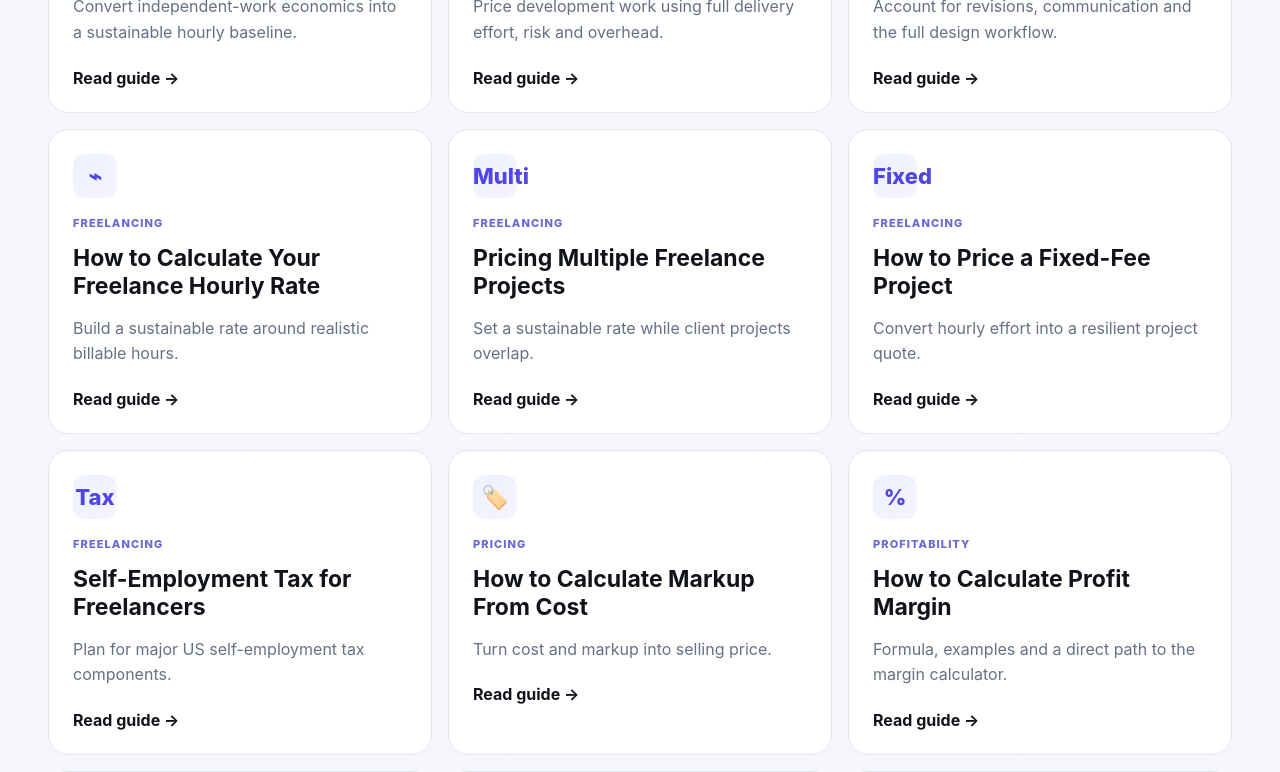
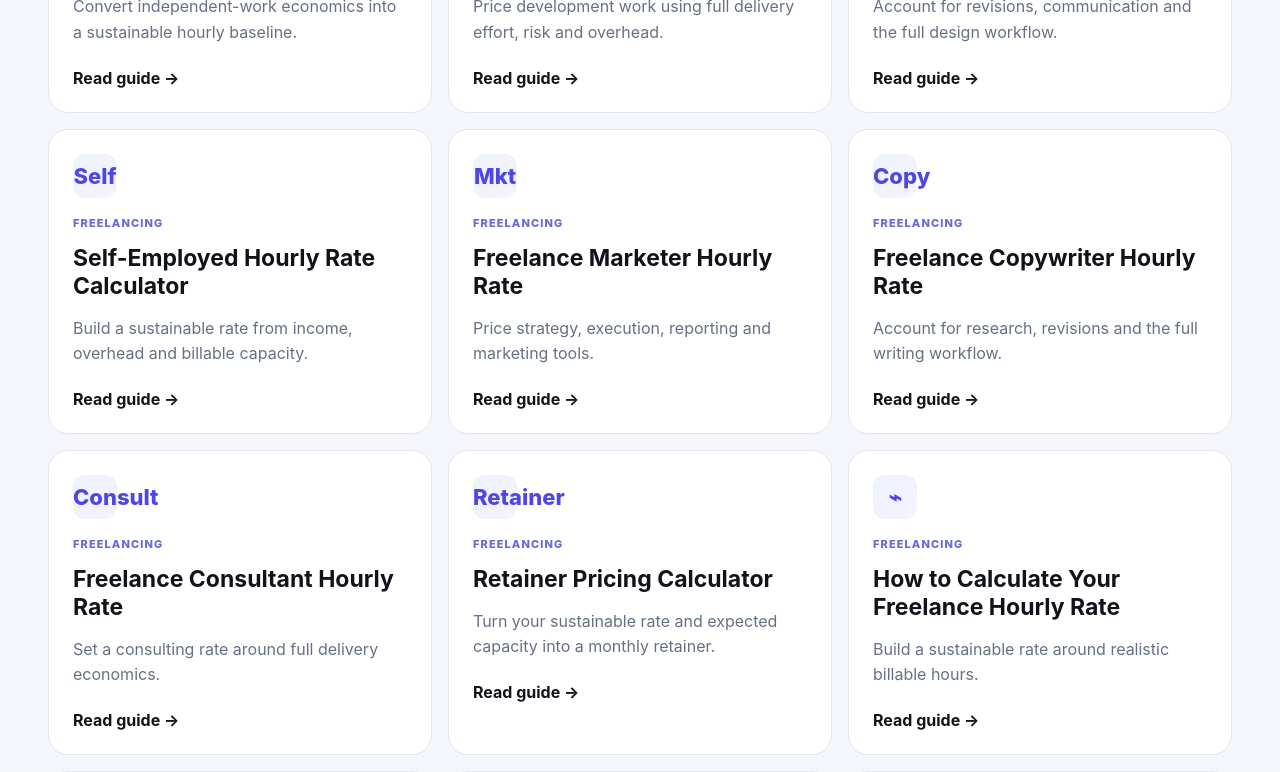
Before and after one commit to luizferdazzi-commits/business-calculator-hub, a Next.js app: page /guides in a window 1280 px wide. Shown: the part 2740-3512 px from the top of the page. Built offline with nearby package versions, Linux system fonts and the light colour scheme.

Commit message:
Surface phase 2 freelancer pricing pages

```diff
--- a/app/guides/page.tsx
+++ b/app/guides/page.tsx
@@ -19,6 +19,11 @@ const guides=[
 {href:'/guides/contractor-hourly-rate-calculator',tag:'Freelancing',icon:'Contract',title:'Contractor Hourly Rate Calculator',text:'Convert independent-work economics into a sustainable hourly baseline.'},
 {href:'/guides/freelance-developer-hourly-rate',tag:'Freelancing',icon:'Dev',title:'Freelance Developer Hourly Rate',text:'Price development work using full delivery effort, risk and overhead.'},
 {href:'/guides/freelance-designer-hourly-rate',tag:'Freelancing',icon:'Design',title:'Freelance Designer Hourly Rate',text:'Account for revisions, communication and the full design workflow.'},
+{href:'/guides/self-employed-hourly-rate-calculator',tag:'Freelancing',icon:'Self',title:'Self-Employed Hourly Rate Calculator',text:'Build a sustainable rate from income, overhead and billable capacity.'},
+{href:'/guides/freelance-marketer-hourly-rate',tag:'Freelancing',icon:'Mkt',title:'Freelance Marketer Hourly Rate',text:'Price strategy, execution, reporting and marketing tools.'},
+{href:'/guides/freelance-copywriter-hourly-rate',tag:'Freelancing',icon:'Copy',title:'Freelance Copywriter Hourly Rate',text:'Account for research, revisions and the full writing workflow.'},
+{href:'/guides/freelance-consultant-hourly-rate',tag:'Freelancing',icon:'Consult',title:'Freelance Consultant Hourly Rate',text:'Set a consulting rate around full delivery economics.'},
+{href:'/guides/retainer-pricing-calculator',tag:'Freelancing',icon:'Retainer',title:'Retainer Pricing Calculator',text:'Turn your sustainable rate and expected capacity into a monthly retainer.'},
 {href:'/guides/freelance-hourly-rate',tag:'Freelancing',icon:'⌁',title:'How to Calculate Your Freelance Hourly Rate',text:'Build a sustainable rate around realistic billable hours.'},
 {href:'/guides/pricing-multiple-freelance-projects',tag:'Freelancing',icon:'Multi',title:'Pricing Multiple Freelance Projects',text:'Set a sustainable rate while client projects overlap.'},
 {href:'/guides/how-to-price-a-fixed-fee-project',tag:'Freelancing',icon:'Fixed',title:'How to Price a Fixed-Fee Project',text:'Convert hourly effort into a resilient project quote.'},
```
